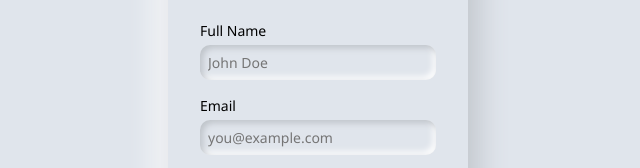
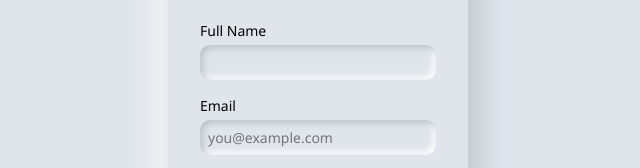
Before and after one commit to j33-webdev/Login, a plain HTML site: page index.html in a window 1280 px wide. Shown: the part 183-351 px from the top of the page, 322-962 px from the left. Drawn offline with Linux system fonts and the light colour scheme.

Commit message:
change place holder

```diff
--- a/index.html
+++ b/index.html
@@ -128,7 +128,7 @@
 
     <div class="input-group">
       <label>Full Name</label>
-      <input type="text" placeholder="John Doe" id="name" />
+      <input type="text" placeholder="" id="name" />
     </div>
 
     <div class="input-group">
```
